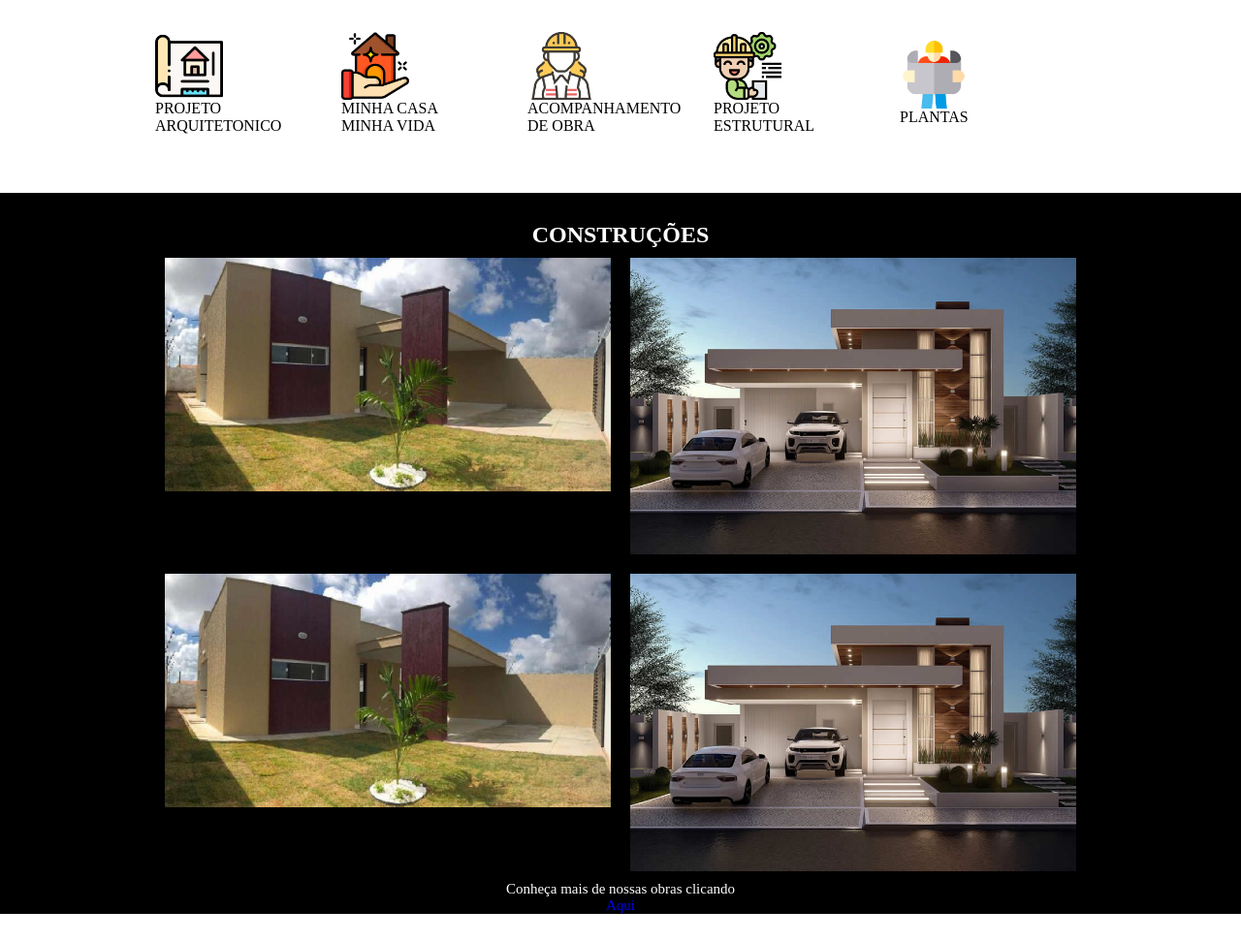
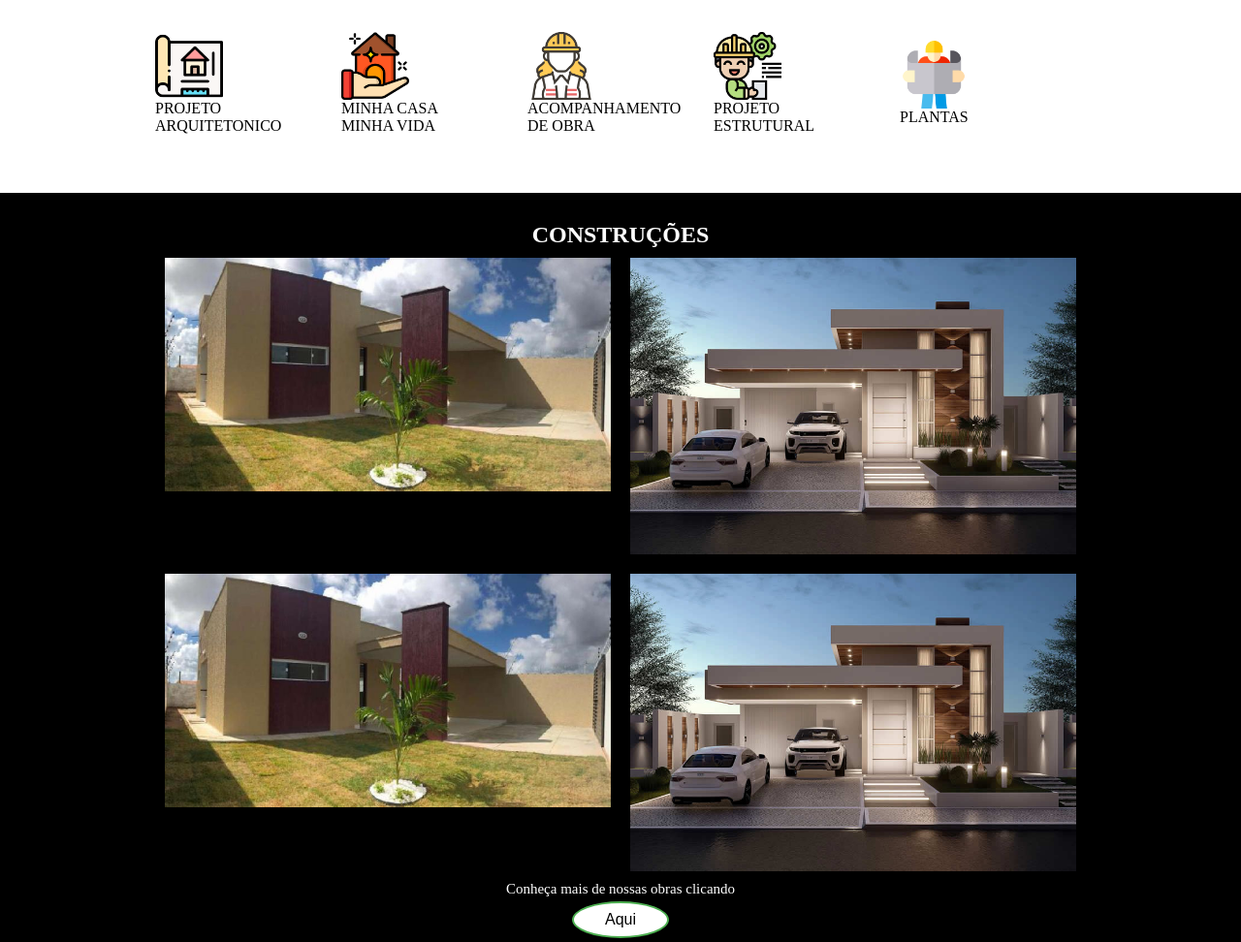
Before and after one commit to jpramosv/ProjetoLMP, a plain HTML site: page index.html in a window 1280 px wide. Shown: the part 744-1716 px from the top of the page at 97% size. Before the commit the page ends 1687 px from the top, so only its background shows below. Drawn offline with Linux system fonts and the light colour scheme.

Commit message:
added button to class instrucoes

```diff
--- a/css/style.css
+++ b/css/style.css
@@ -115,7 +115,7 @@ text-transform: uppercase;
      flex: 1;
  }
 
- .container{
+ .construcoes{
     margin-top: 20px;
     background: black;
 
@@ -175,5 +175,31 @@ text-transform: uppercase;
     display: flex;
     flex-wrap: wrap;
     flex-direction: column;
-    justify-content: center;
+
 }
+
+.btn {
+
+    background-color: #4CAF50; /* Green */
+    border: none;
+    color: white;
+    padding: 8px 32px;
+    text-align: center;
+    text-decoration: none;
+    display: inline-block;
+    font-size: 16px;
+    margin: 4px 2px;
+    transition-duration: 0.4s;
+    cursor: pointer;
+    border-radius: 50%;
+  }
+  .btn1 {
+    background-color: white;
+    color: black;
+    border: 2px solid #4CAF50;
+  }
+
+  .btn1:hover {
+    background-color: #4CAF50;
+    color: white;
+  }
--- a/index.html
+++ b/index.html
@@ -32,6 +32,7 @@
            </div>
            <button class="btn-orcamento">  ORÇAMENTO   </button>
         </section>
+
         <section class="container-icones" >
            <div class="icones">
             <div class="icones-item">
@@ -69,7 +70,7 @@
         </section>
 
 
-        <section class="container">
+        <section class="construcoes">
           <div class="portfolio">
               <h2>Construções</h2>
              <ul class="list-img">
@@ -80,7 +81,7 @@
             </ul>
           <div class="call">
             <p>Conheça mais de nossas obras clicando</p>
-            <a href="#"> Aqui </a>
+            <a href="#"> <button class="btn btn1">Aqui </button>  </a>
           </div>
          </div>
         <section>
```
